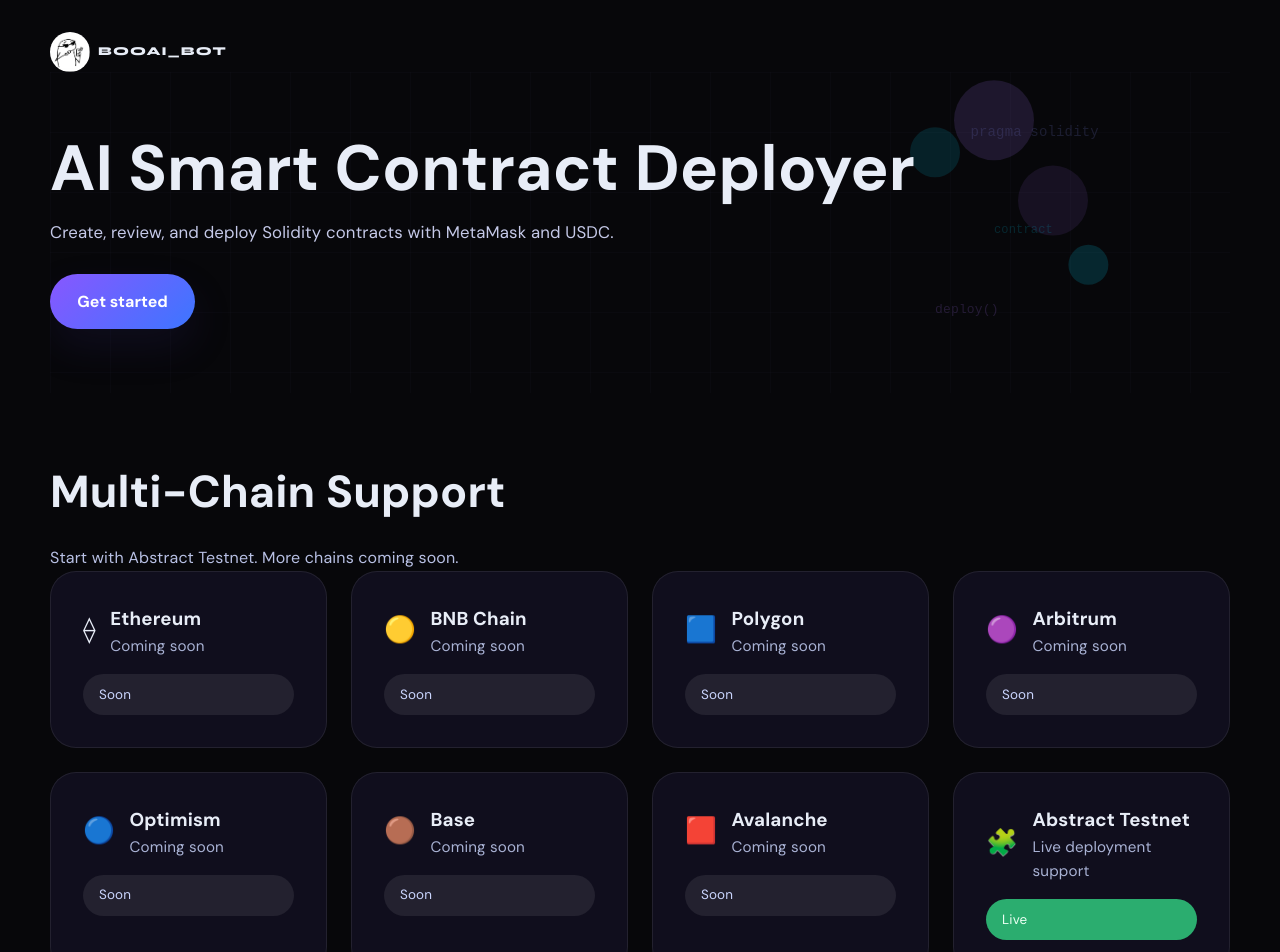
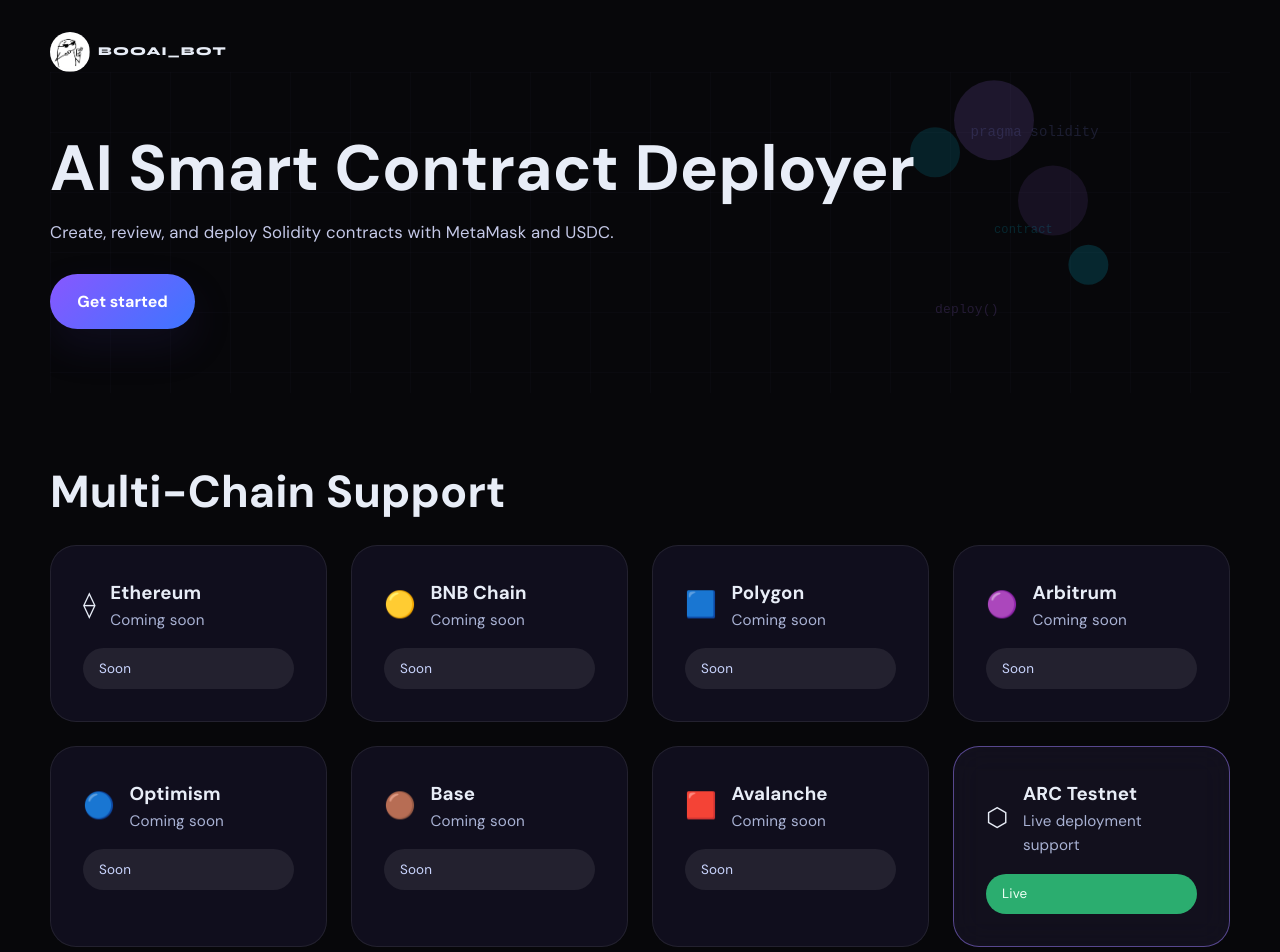
Before and after one commit to lucle87/booAI-bot, a Next.js app: page / in a window 1280 px wide. Shown: the top 952 px of the page. Built offline with nearby package versions, Linux system fonts and the light colour scheme; a web font is replaced by a local one.

Commit message:
update Multi-Chain Support section: rename to ARC Testnet, update icon, highlight live card

```diff
--- a/pages/index.js
+++ b/pages/index.js
@@ -9,7 +9,7 @@ const networks = [
   { id: 'optimism', icon: '🔵', name: 'Optimism', status: 'Soon' },
   { id: 'base', icon: '🟤', name: 'Base', status: 'Soon' },
   { id: 'avalanche', icon: '🟥', name: 'Avalanche', status: 'Soon' },
-  { id: 'abstractTestnet', icon: '🧩', name: 'Abstract Testnet', status: 'Live' },
+  { id: 'arcTestnet', icon: '⬡', name: 'ARC Testnet', status: 'Live' },
 ];
 
 export default function Home() {
@@ -147,17 +147,24 @@ export default function Home() {
         <div className="header" style={{ alignItems: 'flex-start' }}>
           <div>
             <h2 className="section-title">Multi-Chain Support</h2>
-            <p className="section-text">Start with Abstract Testnet. More chains coming soon.</p>
           </div>
         </div>
         <div className="grid" style={{ gridTemplateColumns: 'repeat(auto-fit, minmax(220px, 1fr))' }}>
           {networks.map((network) => (
-            <div key={network.id} className="card" style={{ display: 'flex', flexDirection: 'column', gap: '1rem' }}>
+            <div key={network.id} className="card" style={{
+              display: 'flex',
+              flexDirection: 'column',
+              gap: '1rem',
+              ...(network.status === 'Live' && {
+                border: '1px solid rgba(155, 127, 255, 0.5)',
+                background: 'rgba(155, 127, 255, 0.08)'
+              })
+            }}>
               <div style={{ display: 'flex', alignItems: 'center', gap: '0.9rem' }}>
                 <span style={{ fontSize: '1.6rem' }}>{network.icon}</span>
                 <div>
                   <h3 style={{ margin: 0 }}>{network.name}</h3>
-                  <p style={{ margin: 0, color: '#a9b2d4', fontSize: '0.95rem' }}>{network.id === 'abstractTestnet' ? 'Live deployment support' : 'Coming soon'}</p>
+                  <p style={{ margin: 0, color: '#a9b2d4', fontSize: '0.95rem' }}>{network.status === 'Live' ? 'Live deployment support' : 'Coming soon'}</p>
                 </div>
               </div>
               <span className="tag" style={{ background: network.status === 'Live' ? '#2bad6f' : 'rgba(255, 255, 255, 0.08)', color: network.status === 'Live' ? '#ecfff3' : '#cbd6ff' }}>
```
